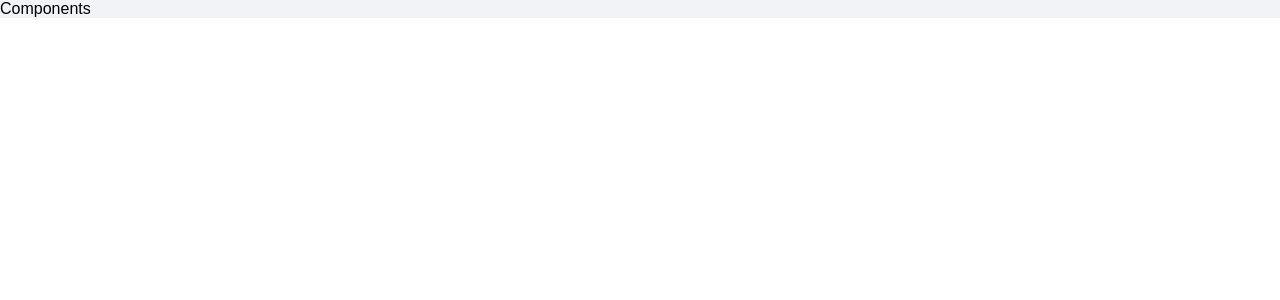
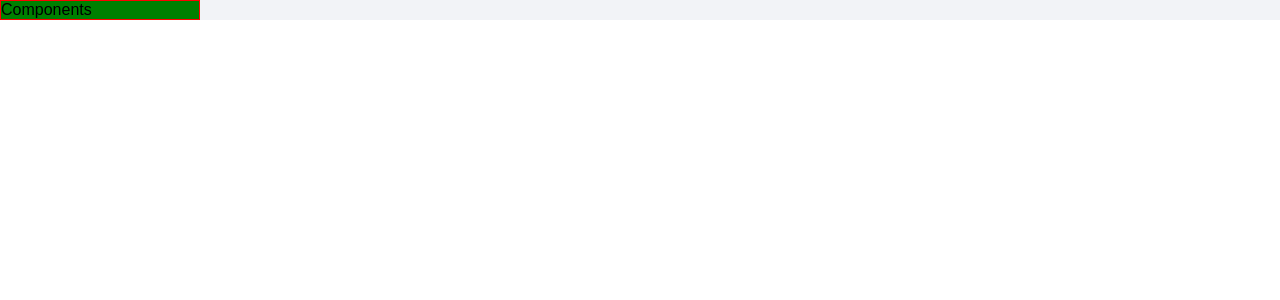
Before and after one commit to keen0927/ix, a React app: page / in a window 1280 px wide. Shown: the top 300 px of the page. Built offline with nearby package versions, Linux system fonts and the light colour scheme.

Commit message:
빌드 에러 수정

```diff
--- a/config/webpack.common.js
+++ b/config/webpack.common.js
@@ -31,7 +31,10 @@ module.exports = {
                     loader: 'babel-loader',
                     options: {
                         presets: [
-                            "@babel/preset-env",
+                            [
+                                "@babel/preset-env",
+                                { "targets": { "browsers": ["last 2 versions", ">= 5% in KR"] } }
+                            ],
                             "@babel/preset-typescript",
                             "@babel/preset-react"
                         ]
--- a/config/webpack.dev.js
+++ b/config/webpack.dev.js
@@ -4,11 +4,13 @@ const common = require('./webpack.common.js');
 
 module.exports = merge(common, {
     mode: 'development',
+    devtool: 'cheap-module-eval-source-map',
     devServer: {
         contentBase: path.resolve(__dirname, './public'),
-        port: 9000,
+        port: 3000,
         open: true,
         hot: true,
         historyApiFallback: true,
+        overlay: true
     },
 });
--- a/package.json
+++ b/package.json
@@ -45,7 +45,9 @@
   "dependencies": {
     "@types/react": "^16.9.16",
     "@types/react-dom": "^16.9.4",
+    "@types/styled-components": "^4.4.1",
     "react": "^16.12.0",
-    "react-dom": "^16.12.0"
+    "react-dom": "^16.12.0",
+    "styled-components": "^4.4.1"
   }
 }
--- a/src/components/Test.tsx
+++ b/src/components/Test.tsx
@@ -1,8 +1,20 @@
 import React from 'react';
+import styled from 'styled-components';
+
+interface ITest {
+    isActive: boolean
+}
+
+const WrapBlock = styled.div<ITest>`
+    width: 200px;
+    border: 1px solid red;
+    background-color: ${props => (props.isActive ? 'red' : 'green')};
+`;
+
 
 const Test = () => {
     return (
-        <div>Components</div>
+        <WrapBlock isActive={false}>Components</WrapBlock>
     );
 };
 
```
